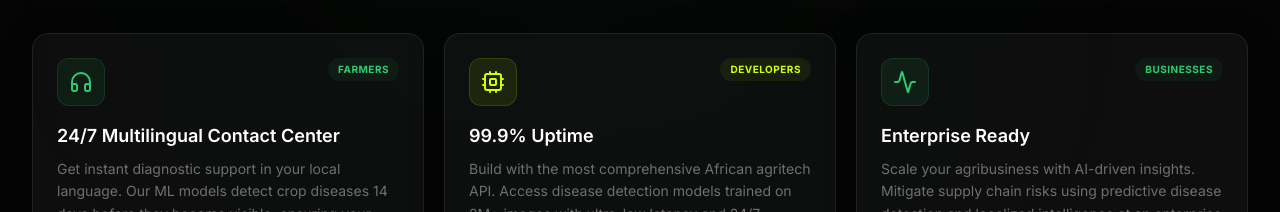
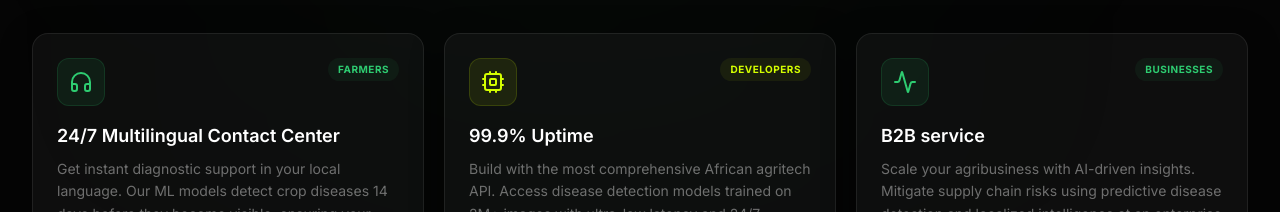
Before and after one commit to ThulaniTheProgrammer/Hurudzaii, a React (Vite) app: page / in a window 1280 px wide. Shown: the part 1720-1932 px from the top of the page. Built offline with nearby package versions, Linux system fonts and the light colour scheme.

Commit message:
style: update Businesses feature title to 'B2B service'

```diff
--- a/src/components/agritech/FeaturesSection.tsx
+++ b/src/components/agritech/FeaturesSection.tsx
@@ -24,7 +24,7 @@ const features = [
   },
   {
     icon: Activity,
-    title: 'Enterprise Ready',
+    title: 'B2B service',
     description: 'Scale your agribusiness with AI-driven insights. Mitigate supply chain risks using predictive disease detection and localized intelligence at an enterprise scale.',
     stat: 'Businesses',
     color: '#2ECC71',
```
